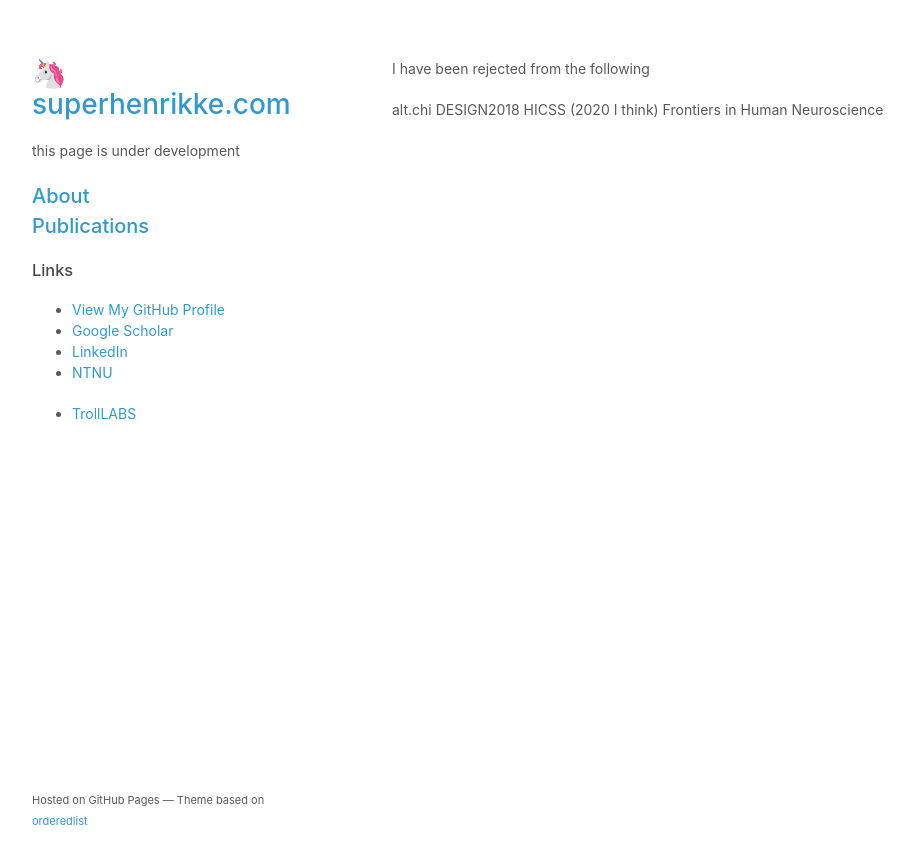
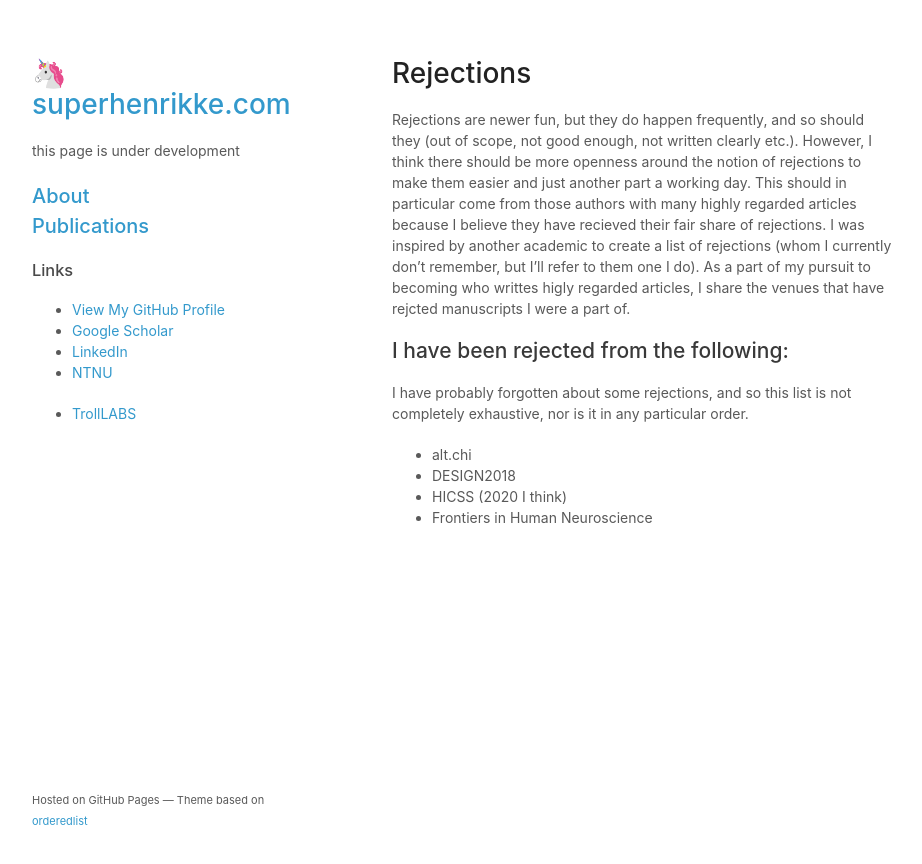
Before and after one commit to superhenrikke/superhenrikke.github.io, a Jekyll site: the page built from rejections.md, in a window 1280 px wide. Shown: the top 864 px of the page, without its empty margins (178-1100 px from the left). Built offline with Jekyll 4.4.1, drawn with Linux system fonts in a browser that asks for light colours; our own code applies the rules of GitHub Pages for plain Markdown files; a script that is not in the unit is left out.

Commit message:
Update rejections.md

```diff
--- a/rejections.md
+++ b/rejections.md
@@ -1,6 +1,10 @@
-I have been rejected from the following
+# Rejections
 
-alt.chi
-DESIGN2018
-HICSS (2020 I think)
-Frontiers in Human Neuroscience
+Rejections are newer fun, but they do happen frequently, and so should they (out of scope, not good enough, not written clearly etc.). However, I think there should be more openness around the notion of rejections to make them easier and just another part a working day. This should in particular come from those authors with many highly regarded articles because I believe they have recieved their fair share of rejections. I was inspired by another academic to create a list of rejections (whom I currently don't remember, but I'll refer to them one I do). As a part of my pursuit to becoming who writtes higly regarded articles, I share the venues that have rejcted manuscripts I were a part of.
+
+## I have been rejected from the following:
+I have probably forgotten about some rejections, and so this list is not completely exhaustive, nor is it in any particular order.
+- alt.chi
+- DESIGN2018
+- HICSS (2020 I think)
+- Frontiers in Human Neuroscience
```
